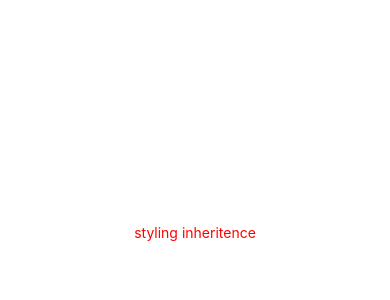
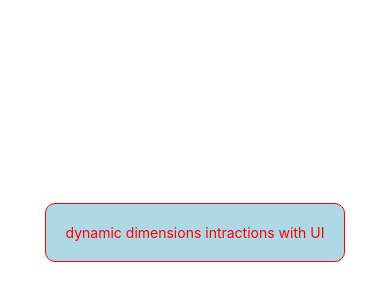
Before and after one commit to saikumar0620/react_native_Expo_learn, a React Native app: screen / in a window 390 px wide. Shown: the part 190-490 px from the top of the page. Built offline with nearby package versions, Linux system fonts and the light colour scheme.

Commit message:
feat:dynamic intraction with UI

```diff
--- a/App.js
+++ b/App.js
@@ -14,7 +14,10 @@ export default function App() {
   // return <ActivityIndicator />;
   return (
     <View style={styles.container}>
-      <Text style={ { color: "red",}}>styling inheritence</Text>
+      <View style={styles.box}>
+      <Text style={styles.text}>dynamic dimensions intractions with UI</Text>
+
+      </View>
     </View>
   )
 }
@@ -25,6 +28,19 @@ const styles = StyleSheet.create({
     backgroundColor: "#fff",
     alignItems: "center",
     justifyContent: "center",
+  },
+  text: {
+    color: "red",
+    padding: 20,
+  },
+  box: {
 
-  },
+    alignItems: "center",
+    justifyContent: "center",
+    width: "100",
+    height: "100",
+    border: "1px solid red",
+    backgroundColor: "lightblue",
+    borderRadius: 10,
+  }
 });
```
